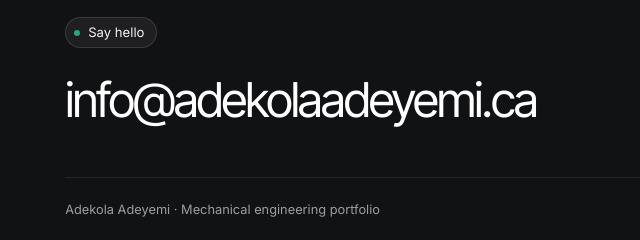
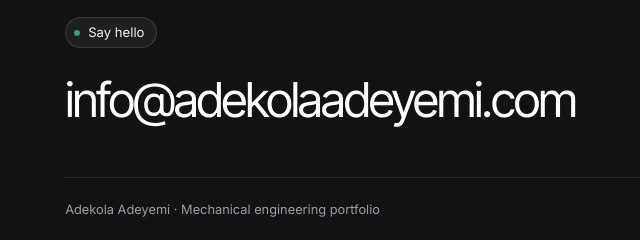
Before and after one commit to adekolagreat/adekolaadeyemi, a plain HTML site: page index.html in a window 1280 px wide. Shown: the part 4006-4246 px from the top of the page, 36-676 px from the left. Drawn offline with Linux system fonts and the light colour scheme.

Commit message:
changed the email address

```diff
--- a/index.html
+++ b/index.html
@@ -417,7 +417,7 @@ a[data-todo] { text-decoration-style: dotted; }
 <section><div class="band"><span class="kicker">In development</span><h2>Additional research and design studies</h2><p>My aperiodic stator optimization research and historical vehicle fabrication project will be added when the case studies and source materials are ready. No provisional outcomes are presented here.</p></div></section></section>
 <section class="page" data-page="writing.html" data-title="Experience | Adekola Adeyemi" hidden=""><section><div class="section-head stacked"><span class="kicker">Experience</span><h1>Research, software, and engineering practice</h1><p>My background connects analytical methods with the realities of computational workflows and manufactured systems.</p></div><div class="about"><div><h2>Technical focus</h2></div><div><p class="lead">Compressible CFD; turbomachinery; OpenFOAM solver development; numerical interpolation and computational geometry; automated simulation workflows on HPC systems; mechanical interface engineering and hydraulic testing.</p><p>I develop reusable tools and assess their predictions against higher-fidelity references, numerical convergence, and the physical behavior the models are intended to capture.</p></div></div></section>
 <section><div class="section-head stacked"><span class="kicker">Professional experience</span><h2>Across research and industry</h2></div><ul class="journey"><li><div><h3>PhD researcher</h3><div class="when">University of Windsor · 2021–present</div></div><div class="right"><p class="what">Turbomachinery, boundary-layer ingestion, body-force models, aperiodic blade rows, mesh generation, and automated design studies. Research presented at ASME Turbo Expo 2026.</p></div></li><li><div><h3>Subsea engineer</h3><div class="when">MSCM-PPNL · 2019–2021</div></div><div class="right"><p class="what">Mechanical manufacturing drawings for hydraulic stab plates and lifting hardware; hydraulic coupling testing and FAT supervision. Experience reviewing client technical requirements and interface documentation.</p></div></li><li><div><h3>Engineering intern</h3><div class="when">Shell Nigeria · 2018</div></div><div class="right"><p class="what">Engineering analysis supporting offshore systems, including metering redundancy studies, produced-water operational data, and structural analysis.</p></div></li></ul></section><section><div class="band"><span class="kicker">More detail</span><h2>See the engineering behind the claims.</h2><p>Browse the case studies for implementation details, verification, collaborative roles, and limitations.</p><a class="btn light" href="#work.html">View project pages ↗</a></div></section></section>
-<section class="page" data-page="contact.html" data-title="Contact | Adekola Adeyemi" hidden=""><section class="contact-hero"><span class="kicker">Contact</span><h1>Let's talk engineering.</h1><p class="lead">I am interested in engineering and R&amp;D opportunities involving CFD, aerodynamics, numerical simulation, scientific software, and mechanical systems.</p><a class="email" href="mailto:info@adekolaadeyemi.ca">info@adekolaadeyemi.ca</a><ul class="contact-list"><li><span class="key">Location</span><span>Windsor, Ontario, Canada</span></li><li><span class="key">GitHub</span><a href="https://github.com/TUFRG" rel="noopener" target="_blank">TUFRG research group repositories ↗</a></li><li><span class="key">CV</span><a download="" href="assets/files/Adekola_Adeyemi_CV.pdf">Download current engineering CV ↗</a></li><li><span class="key">Availability</span><span>PhD completion expected December 2026; contact me to discuss opportunities.</span></li></ul></section></section>
+<section class="page" data-page="contact.html" data-title="Contact | Adekola Adeyemi" hidden=""><section class="contact-hero"><span class="kicker">Contact</span><h1>Let's talk engineering.</h1><p class="lead">I am interested in engineering and R&amp;D opportunities involving CFD, aerodynamics, numerical simulation, scientific software, and mechanical systems.</p><a class="email" href="mailto:info@adekolaadeyemi.com">info@adekolaadeyemi.com</a><ul class="contact-list"><li><span class="key">Location</span><span>Windsor, Ontario, Canada</span></li><li><span class="key">GitHub</span><a href="https://github.com/TUFRG" rel="noopener" target="_blank">TUFRG research group repositories ↗</a></li><li><span class="key">CV</span><a download="" href="assets/files/Adekola_Adeyemi_CV.pdf">Download current engineering CV ↗</a></li><li><span class="key">Availability</span><span>PhD completion expected December 2026; contact me to discuss opportunities.</span></li></ul></section></section>
 <section class="page" data-page="project-apt-grid.html" data-title="APT-Grid | Adekola Adeyemi" hidden=""><article class="article"><a class="back" href="#work.html">← All projects</a><header><span class="kicker">Scientific software · Open source</span><h1>APT-Grid</h1><p class="lede">A Python-based structured mesh-generation framework developed to enable blade-resolved CFD of periodic and aperiodic turbomachinery configurations.</p><div class="meta-table"><dt>My role</dt><dd>Majority of Python development, geometry processing, implementation and CFD assessment</dd><dt>Technology</dt><dd>Python, NumPy, SciPy, OpenFOAM blockMesh, structured OH meshing</dd><dt>Repository</dt><dd><a href="https://github.com/TUFRG/APT-Grid" rel="noopener" target="_blank">TUFRG / APT-Grid ↗</a></dd><dt>Status</dt><dd>Open-source software; research manuscript in preparation</dd></div></header><div class="hero-cover"><img alt="Generated grid around aperiodic guide vanes" src="assets/img/apt_mesh.png"/></div>
 <h2>The problem I needed to solve</h2><p>My PhD research investigates whether aperiodic exit guide vanes can mitigate the aerodynamic degradation associated with boundary-layer-ingesting fans. These designs deliberately vary blade geometry around the annulus, but the commercial turbomachinery meshing tools available to the research did not support the required structured, conformal full-annulus grids. I therefore helped develop the missing capability rather than restrict the design study to periodic blades.</p>
 <h2>What I developed</h2><p>I wrote most of the Python code for geometry preprocessing, coordinate transformations, passage boundary construction, and surface generation. The passage-centred OH topology enables each blade passage to be constructed individually while adjacent passages share geometric boundaries.</p><p>My supervisor developed the OpenFOAM blockMesh dictionary and the grading-related portion of the Python code. We refined the geometric methods through technical discussions and iterative implementation.</p>
@@ -440,7 +440,7 @@ a[data-todo] { text-decoration-style: dotted; }
 <h2>What this work demonstrates</h2><ul><li>Understanding of mechanical and hydraulic interface hardware.</li><li>Project-specific engineering drawing modification and manufacturing documentation.</li><li>Connection between hardware design, fabrication requirements, and equipment verification.</li><li>Hands-on hydraulic pressure testing and supervision in an industrial environment.</li></ul><div class="related"><strong>Confidentiality note:</strong> Original employer drawings, manufacturing dimensions, and FAT records are intentionally not reproduced on this public portfolio page. The graphic above is illustrative, not a reproduction of the tested equipment.</div><nav class="article-nav"><a href="#project-body-force.html">← Body-force framework</a><a href="#work.html">All projects →</a></nav></article></section>
 </main>
 <footer class="site-footer"><div class="wrap">
-<div><span class="kicker" style="margin-bottom:14px">Say hello</span><br/><a class="email" href="mailto:info@adekolaadeyemi.ca">info@adekolaadeyemi.ca</a></div>
+<div><span class="kicker" style="margin-bottom:14px">Say hello</span><br/><a class="email" href="mailto:info@adekolaadeyemi.com">info@adekolaadeyemi.com</a></div>
 <nav aria-label="Footer"><a href="#index.html">About</a><a href="#work.html">Work</a><a href="#writing.html">Experience</a><a href="#contact.html">Contact</a></nav>
 <div class="fine"><span>Adekola Adeyemi · Mechanical engineering portfolio</span><span><a href="https://github.com/TUFRG">GitHub</a></span></div>
 </div></footer>
```
